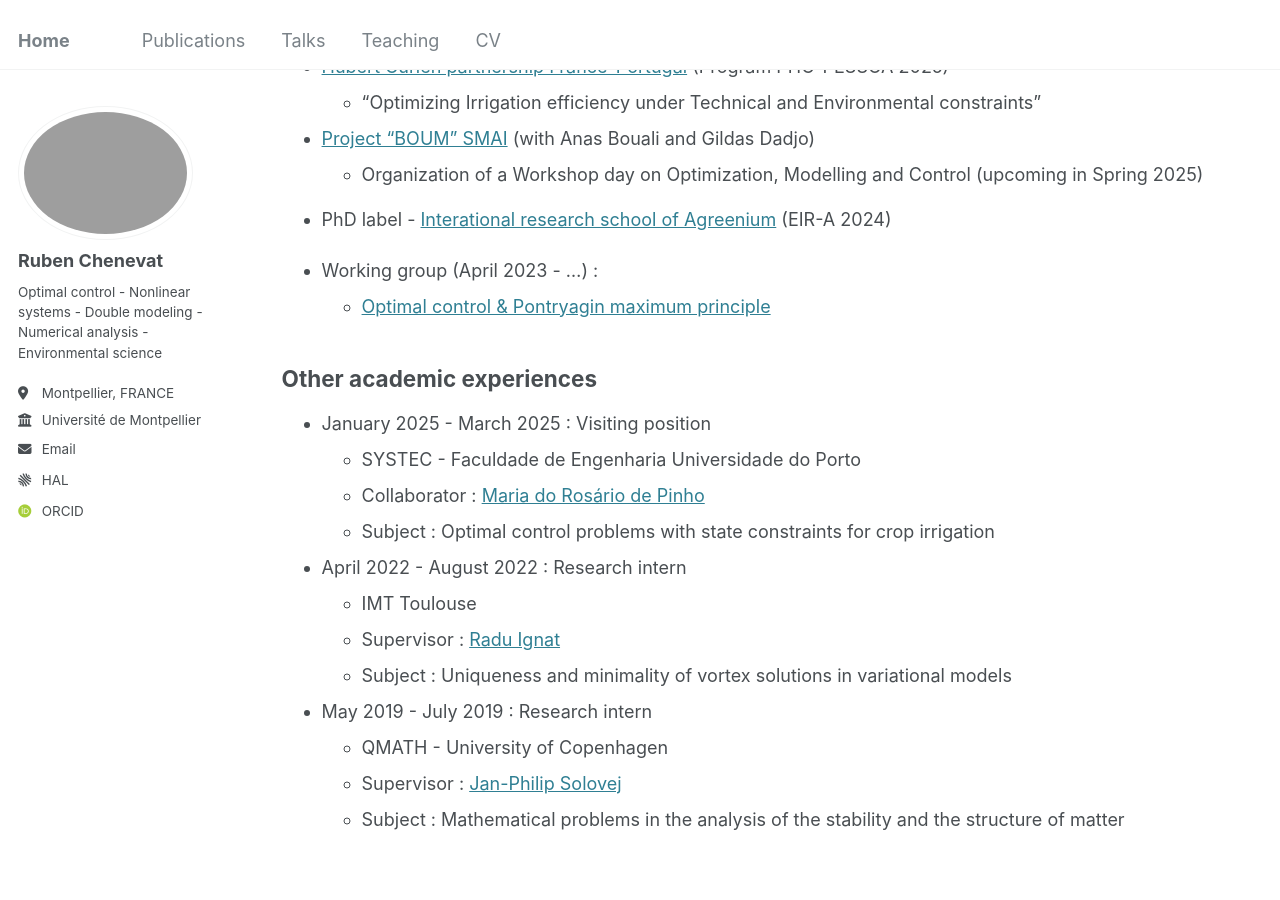
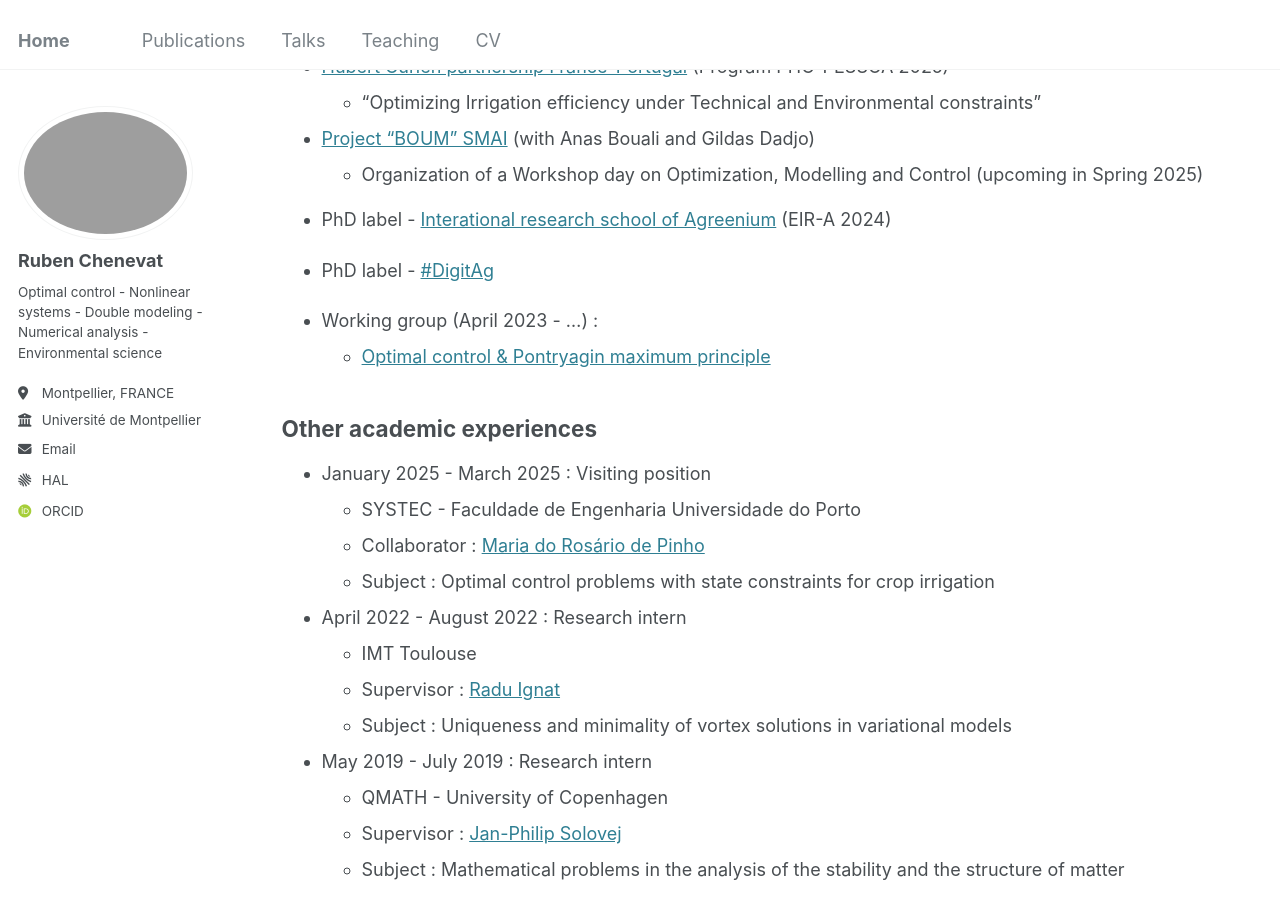
Before and after one commit to rubenchenevat/rubenchenevat.github.io, a Jekyll site: the page built from _pages/cv.md, in a window 1280 px wide and 900 px high, scrolled down 468 px. Built offline with Jekyll 4.4.1, drawn with Linux system fonts in a browser that asks for light colours; some web fonts are replaced.

Commit message:
Update cv.md

```diff
--- a/_pages/cv.md
+++ b/_pages/cv.md
@@ -28,6 +28,8 @@ redirect_from:
 
 * PhD label - [Interational research school of Agreenium](https://www.agreenium.fr/formation-recherche/doctorat-et-ecoles-d-ete/une-formation-doctorale-internationale-lecole-eir-a) (EIR-A 2024)
 
+* PhD label - [#DigitAg](https://www.hdigitag.fr/eng/)
+
 * Working group (April 2023 - ...) :
   * [Optimal control & Pontryagin maximum principle](https://sites.google.com/view/gdtpmp/)
 
```
